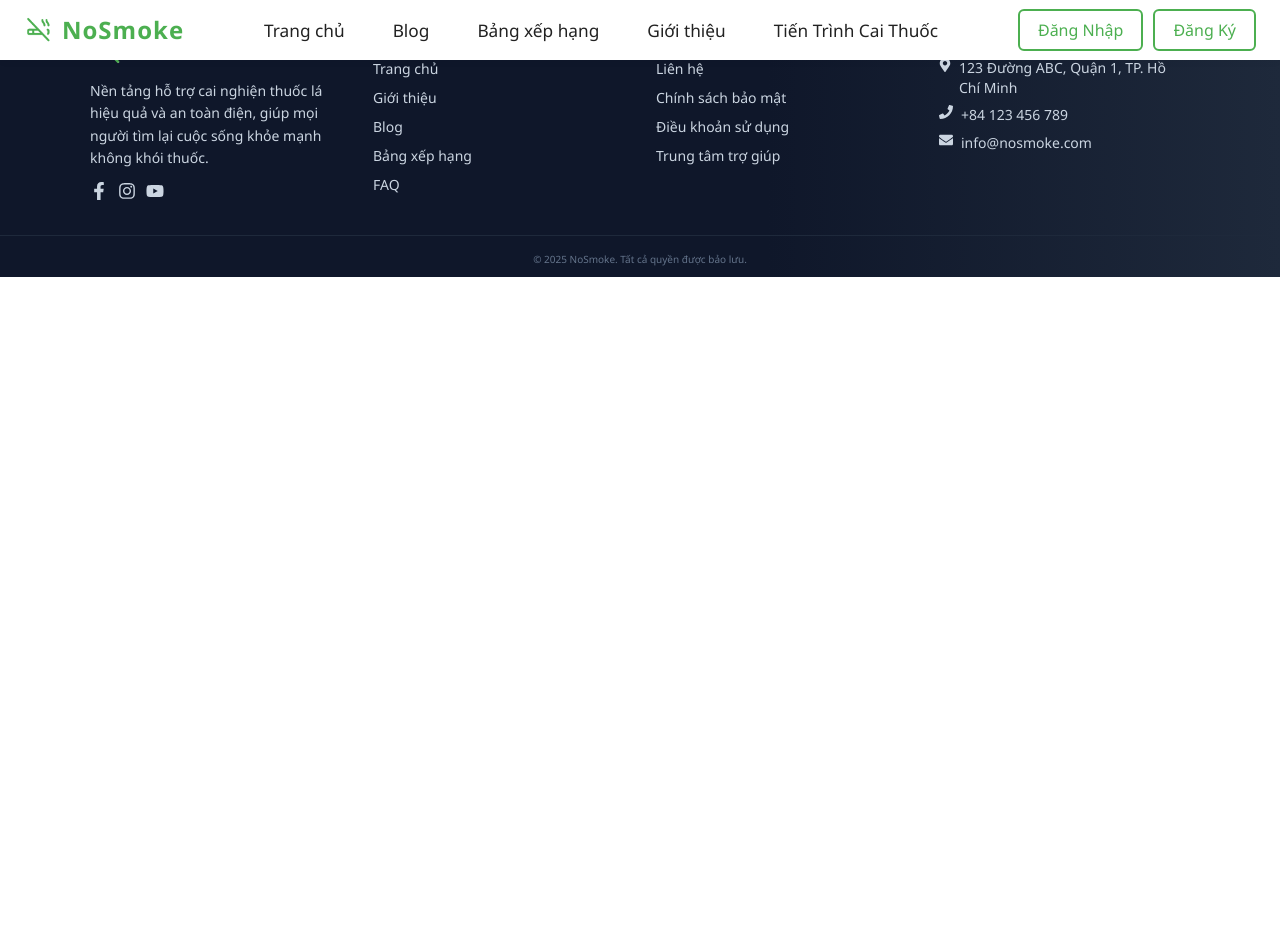
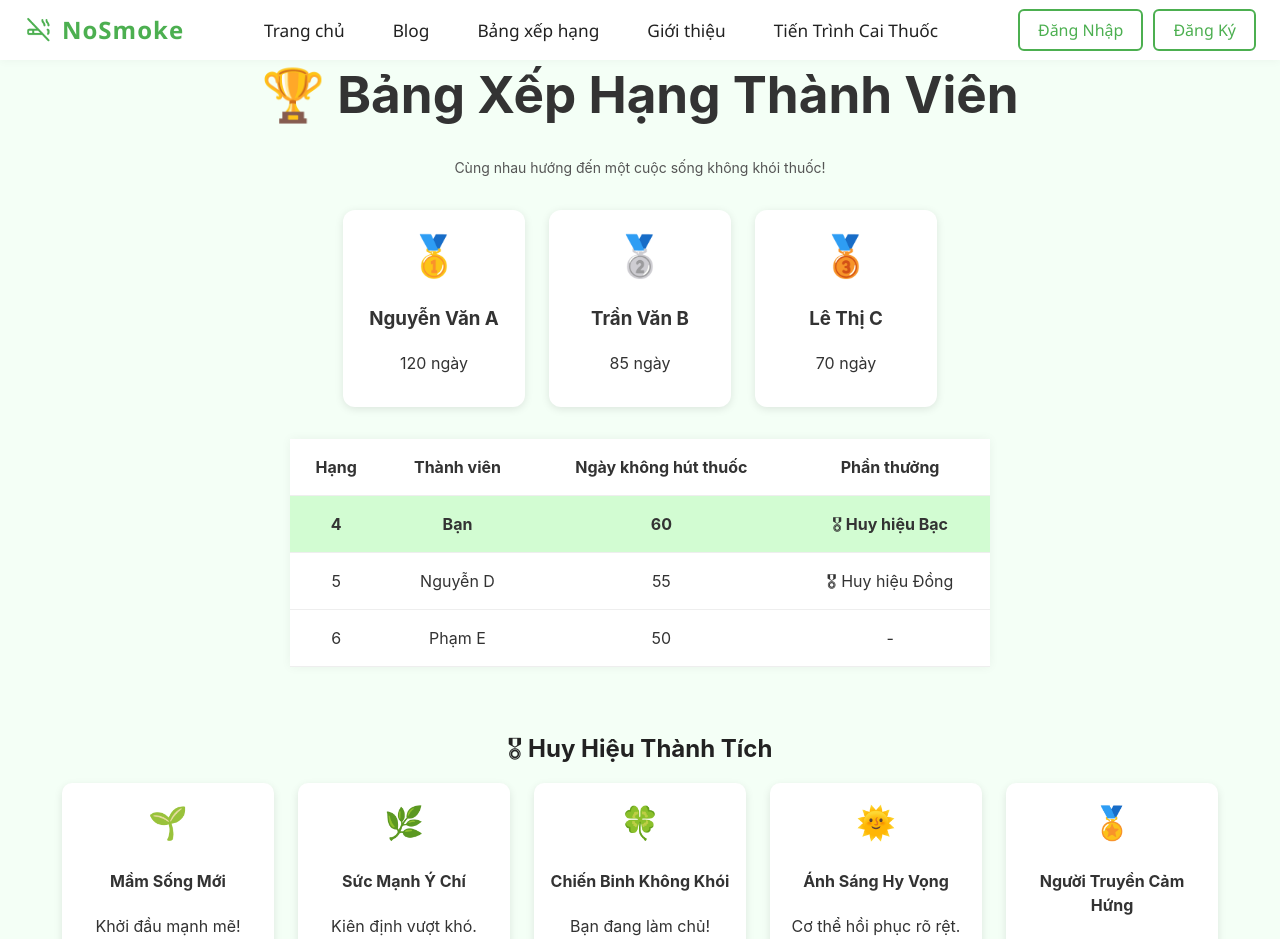
Before and after one commit to Kthichcode/SWP_ProjectQuitSmoking, a React (Vite) app in the folder Fontend/: page /ranking in a window 1280 px wide. Shown: the top 939 px of the page. Before the commit the page ends 800 px from the top, so only its background shows below. Built offline with nearby package versions, Linux system fonts and the light colour scheme.

Commit message:
ranking tam bell
dasdas

```diff
--- a/Fontend/src/App.jsx
+++ b/Fontend/src/App.jsx
@@ -7,6 +7,7 @@ import Footer from './pages/Footer';
 import Register from './pages/Register';
 import About from './pages/About';
 import Blog from './pages/Blog';
+import Ranking from './pages/Ranking';
 function App() {
   return (
     <>
@@ -16,6 +17,7 @@ function App() {
         <Route path="/login" element={<Login />} />
         <Route path="/register" element={<Register />} />
         <Route path="/blog" element={<Blog />} />
+        <Route path="/ranking" element={<Ranking />} />
         <Route path="/about" element={<About />} />
         <Route path="/login/oauth2/code/google" element={<Navigate to="/login" />} />
       </Routes>
--- /dev/null
+++ b/Fontend/src/assets/CSS/Ranking.css
@@ -0,0 +1,85 @@
+.container {
+  padding: 2rem;
+  background-color: #f4fff6;
+  font-family: 'Inter', sans-serif;
+  text-align: center;
+}
+
+.subtitle {
+  color: #555;
+  margin-bottom: 2rem;
+}
+
+.top3 {
+  display: flex;
+  justify-content: center;
+  gap: 1.5rem;
+  margin-bottom: 2rem;
+}
+
+.userCard {
+  background: #fff;
+  border-radius: 12px;
+  padding: 1rem;
+  width: 150px;
+  box-shadow: 0 2px 8px rgba(0,0,0,0.1);
+  transition: 0.2s;
+}
+.userCard:hover {
+  transform: scale(1.05);
+}
+
+.emoji {
+  font-size: 2.5rem;
+  margin-bottom: 0.5rem;
+}
+
+.table {
+  width: 100%;
+  max-width: 700px;
+  margin: auto;
+  border-collapse: collapse;
+  background: #fff;
+  box-shadow: 0 0 10px rgba(0,0,0,0.05);
+}
+
+.table th, .table td {
+  padding: 1rem;
+  border-bottom: 1px solid #eee;
+}
+
+.highlight {
+  background-color: #d2fcd2;
+  font-weight: bold;
+}
+
+.badges {
+  margin-top: 4rem;
+}
+
+.badgeList {
+  display: flex;
+  flex-wrap: wrap;
+  justify-content: center;
+  gap: 1.5rem;
+  margin-top: 1rem;
+}
+
+.badgeCard {
+  background: #fff;
+  padding: 1rem;
+  width: 180px;
+  border-radius: 10px;
+  box-shadow: 0 3px 8px rgba(0,0,0,0.1);
+  text-align: center;
+  transition: transform 0.3s;
+}
+.badgeCard:hover {
+  transform: translateY(-5px);
+}
+
+.icon {
+  font-size: 2rem;
+  margin-bottom: 0.5rem;
+  color: #2ab26b;
+}
--- a/Fontend/src/pages/Header.jsx
+++ b/Fontend/src/pages/Header.jsx
@@ -16,7 +16,9 @@ const Header = () => {
         <Link to="/blog">
           <button className="nav-btn">Blog</button>
         </Link>
-        <button className="nav-btn">Bảng xếp hạng</button>
+        <Link to="/ranking">
+          <button className="nav-btn">Bảng xếp hạng</button>
+        </Link>
         <Link to="/about">
           <button className="nav-btn">Giới thiệu</button>
         </Link>
--- /dev/null
+++ b/Fontend/src/pages/Ranking.jsx
@@ -0,0 +1,78 @@
+import React from 'react';
+import '../assets/CSS/Ranking.css';
+
+const Ranking = () => {
+  const topUsers = [
+    { rank: 1, name: 'Nguyễn Văn A', days: 120, emoji: '🥇' },
+    { rank: 2, name: 'Trần Văn B', days: 85, emoji: '🥈' },
+    { rank: 3, name: 'Lê Thị C', days: 70, emoji: '🥉' }
+  ];
+
+  const others = [
+    { rank: 4, name: 'Bạn', days: 60, reward: '🎖 Huy hiệu Bạc', isYou: true },
+    { rank: 5, name: 'Nguyễn D', days: 55, reward: '🎖 Huy hiệu Đồng' },
+    { rank: 6, name: 'Phạm E', days: 50, reward: '-' }
+  ];
+
+  const badges = [
+    { day: 7, icon: '🌱', title: 'Mầm Sống Mới', desc: 'Khởi đầu mạnh mẽ!' },
+    { day: 14, icon: '🌿', title: 'Sức Mạnh Ý Chí', desc: 'Kiên định vượt khó.' },
+    { day: 30, icon: '🍀', title: 'Chiến Binh Không Khói', desc: 'Bạn đang làm chủ!' },
+    { day: 60, icon: '🌞', title: 'Ánh Sáng Hy Vọng', desc: 'Cơ thể hồi phục rõ rệt.' },
+    { day: 100, icon: '🏅', title: 'Người Truyền Cảm Hứng', desc: 'Bạn là tấm gương!' }
+  ];
+
+  return (
+    <div className="container">
+      <h1>🏆 Bảng Xếp Hạng Thành Viên</h1>
+      <p className="subtitle">Cùng nhau hướng đến một cuộc sống không khói thuốc!</p>
+
+      <div className="top3">
+        {topUsers.map(user => (
+          <div key={user.rank} className="userCard">
+            <div className="emoji">{user.emoji}</div>
+            <h3>{user.name}</h3>
+            <p>{user.days} ngày</p>
+          </div>
+        ))}
+      </div>
+
+      <table className="table">
+        <thead>
+          <tr>
+            <th>Hạng</th>
+            <th>Thành viên</th>
+            <th>Ngày không hút thuốc</th>
+            <th>Phần thưởng</th>
+          </tr>
+        </thead>
+        <tbody>
+          {others.map(user => (
+            <tr key={user.rank} className={user.isYou ? "highlight" : ""}>
+              <td>{user.rank}</td>
+              <td>{user.name}</td>
+              <td>{user.days}</td>
+              <td>{user.reward}</td>
+            </tr>
+          ))}
+        </tbody>
+      </table>
+
+      <section className="badges">
+        <h2>🎖 Huy Hiệu Thành Tích</h2>
+        <div className="badgeList">
+          {badges.map(badge => (
+            <div key={badge.day} className="badgeCard">
+              <div className="icon">{badge.icon}</div>
+              <h4>{badge.title}</h4>
+              <p>{badge.desc}</p>
+              <span>{badge.day} ngày</span>
+            </div>
+          ))}
+        </div>
+      </section>
+    </div>
+  );
+};
+
+export default Ranking;
```
